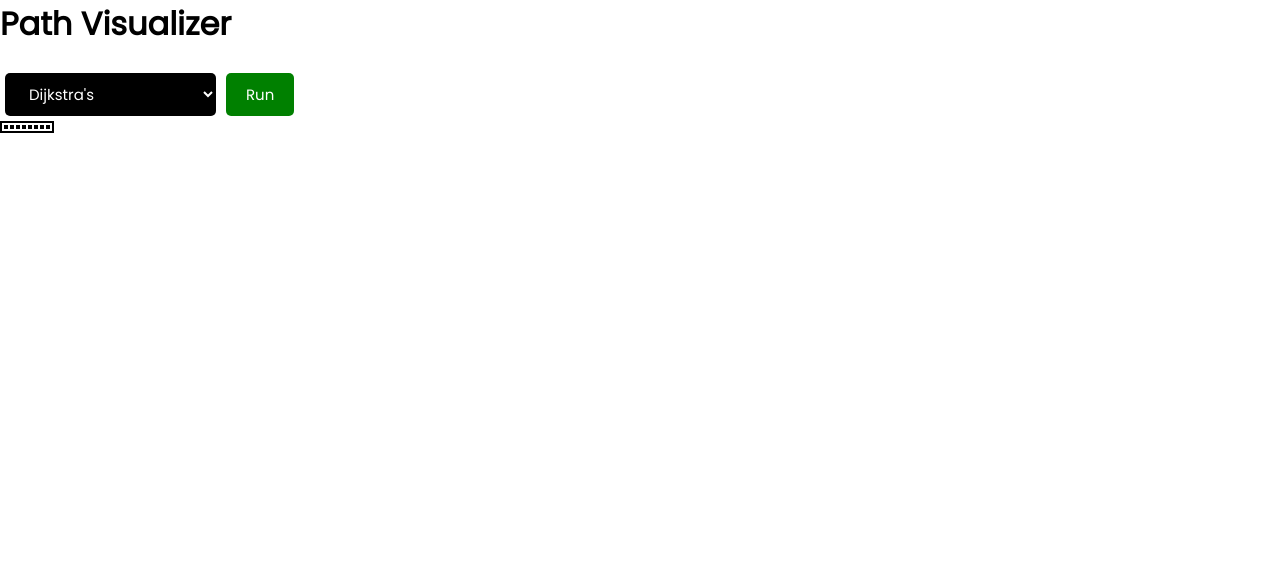
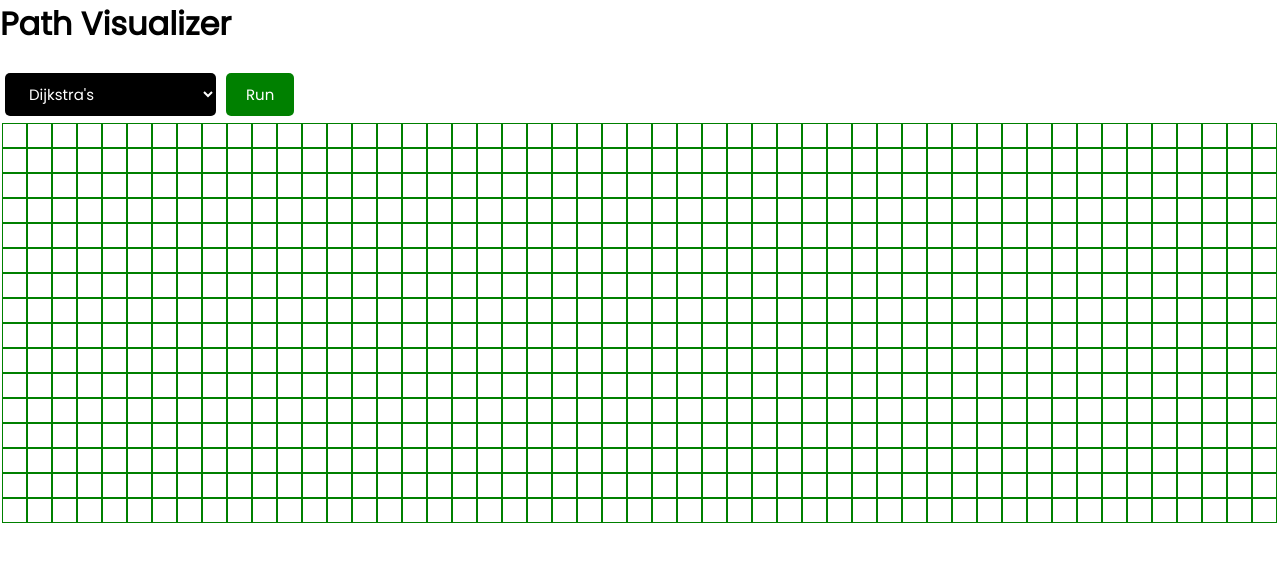
Before and after one commit to AllenCaoo/Pathfind-Visualizer, a React (Create React App) app: page / in a window 1280 px wide. Shown: the top 562 px of the page. Built offline with nearby package versions, Linux system fonts and the light colour scheme.

Commit message:
Successfully rendering boxes

```diff
--- a/src/components/Board.js
+++ b/src/components/Board.js
@@ -1,23 +1,30 @@
 import React from 'react'
 import Box from './Box'
 
+
+function initBoard() {
+    let rows = []
+    for(var i = 0; i < 16; i++){
+        let cells = []
+        for(var j = 0; j < 51; j++) {
+            cells.push(<Box row={i} col={j}/>);
+        }
+        rows.push(<tr>{cells}</tr>);
+    }
+  return rows;
+}
+
 const Board = () => {
     return (
-        <table>
+        <table class="board" cellspacing="0" cellpadding="0">
             <tbody>
-                <tr>
-                    <Box/>
-                    <Box/>
-                    <Box/>
-                    <Box/>
-                    <Box/>
-                    <Box/>
-                    <Box/>
-                    <Box/>
-                </tr>
+                {initBoard()}
             </tbody>
         </table>
     )
 }
 
+
+
+
 export default Board
--- a/src/components/Box.js
+++ b/src/components/Box.js
@@ -1,9 +1,16 @@
 import React from 'react'
 
-const Box = () => {
+const Box = ({row, col}) => {
+    row = Object.values(row);
+    col = Object.values(col);
+    row = row.map(x => x)[0];
+    col = col.map(x => x)[0];
+
     return (
-        <td bgcolor="#FFFFFF">
-            <table border="0" cellpadding="4" cellspacing="0"></table>
+        <td
+            class="box"
+            id={row + "-" + col}
+            onClick={function() {alert('You are clicking on the cell EXAMPLE')}}>
         </td>
     )
 }
--- a/src/index.css
+++ b/src/index.css
@@ -125,6 +125,15 @@ footer {
   text-align: center;
 }
 
-table {
-  border: 2px solid black;
+.board {
+  padding:2px;
 }
+
+td {
+  border:solid 1px green;
+}
+
+.box {
+  width: 25px;
+  height: 25px;
+}
```
